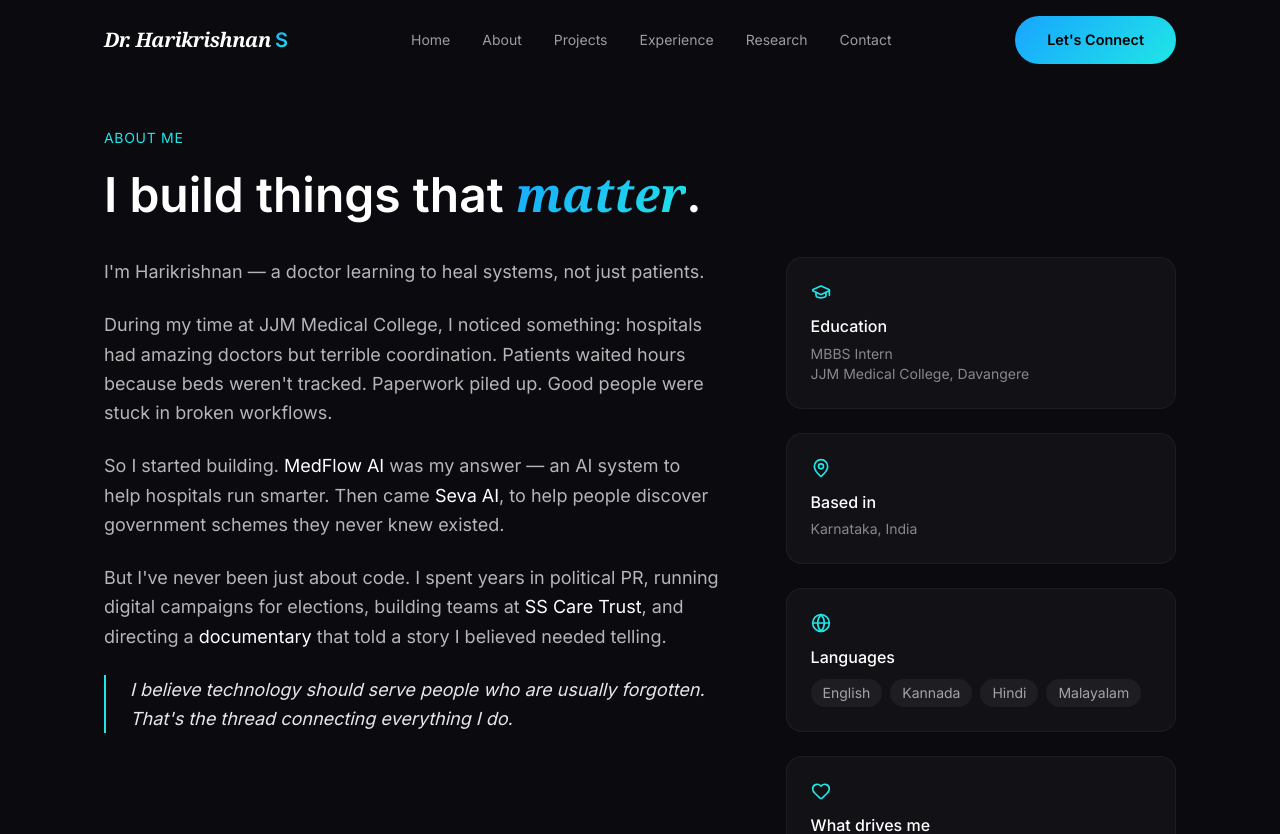
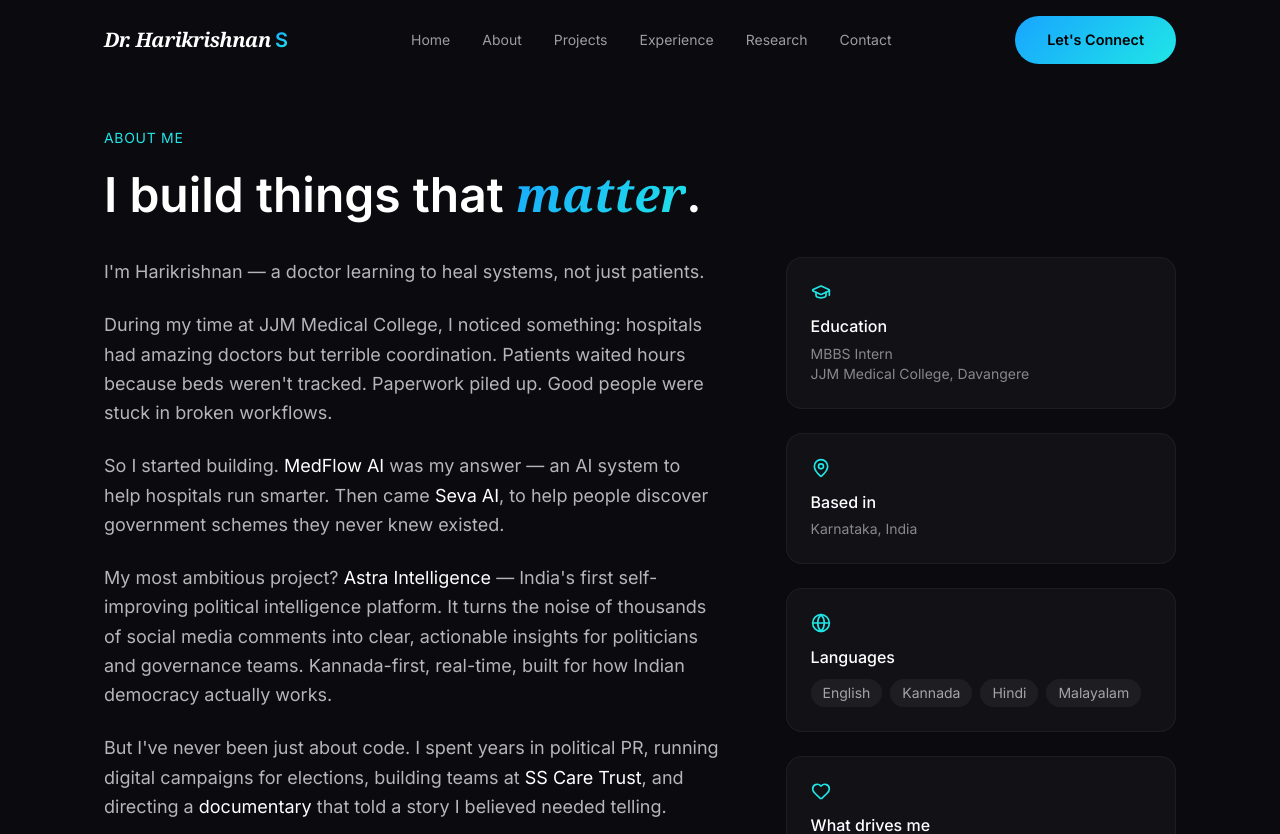
Before and after one commit to DejaVu2364/Portfolio-, a Next.js app: page /about in a window 1280 px wide. Shown: the top 834 px of the page. Built offline with nearby package versions, Linux system fonts and the light colour scheme; a web font is replaced by a local one.

Commit message:
feat: Add Astra Intelligence story paragraph to About page

```diff
--- a/src/app/about/page.tsx
+++ b/src/app/about/page.tsx
@@ -57,6 +57,14 @@ export default function AboutPage() {
                                 my answer — an AI system to help hospitals run smarter. Then came{" "}
                                 <span className="text-white">Seva AI</span>, to help people discover
                                 government schemes they never knew existed.
+                            </p>
+
+                            <p>
+                                My most ambitious project? <span className="text-white">Astra Intelligence</span> —
+                                India&apos;s first self-improving political intelligence platform. It turns
+                                the noise of thousands of social media comments into clear, actionable
+                                insights for politicians and governance teams. Kannada-first, real-time,
+                                built for how Indian democracy actually works.
                             </p>
 
                             <p>
```
